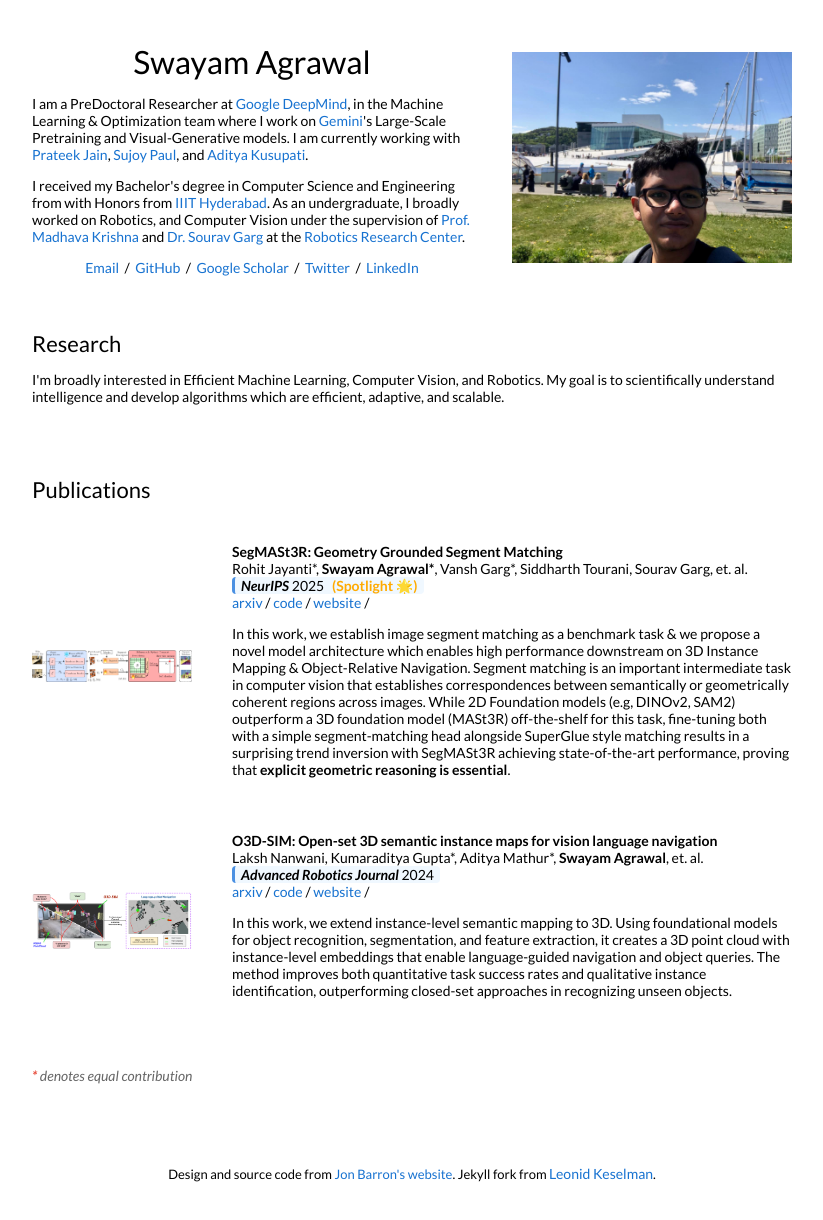
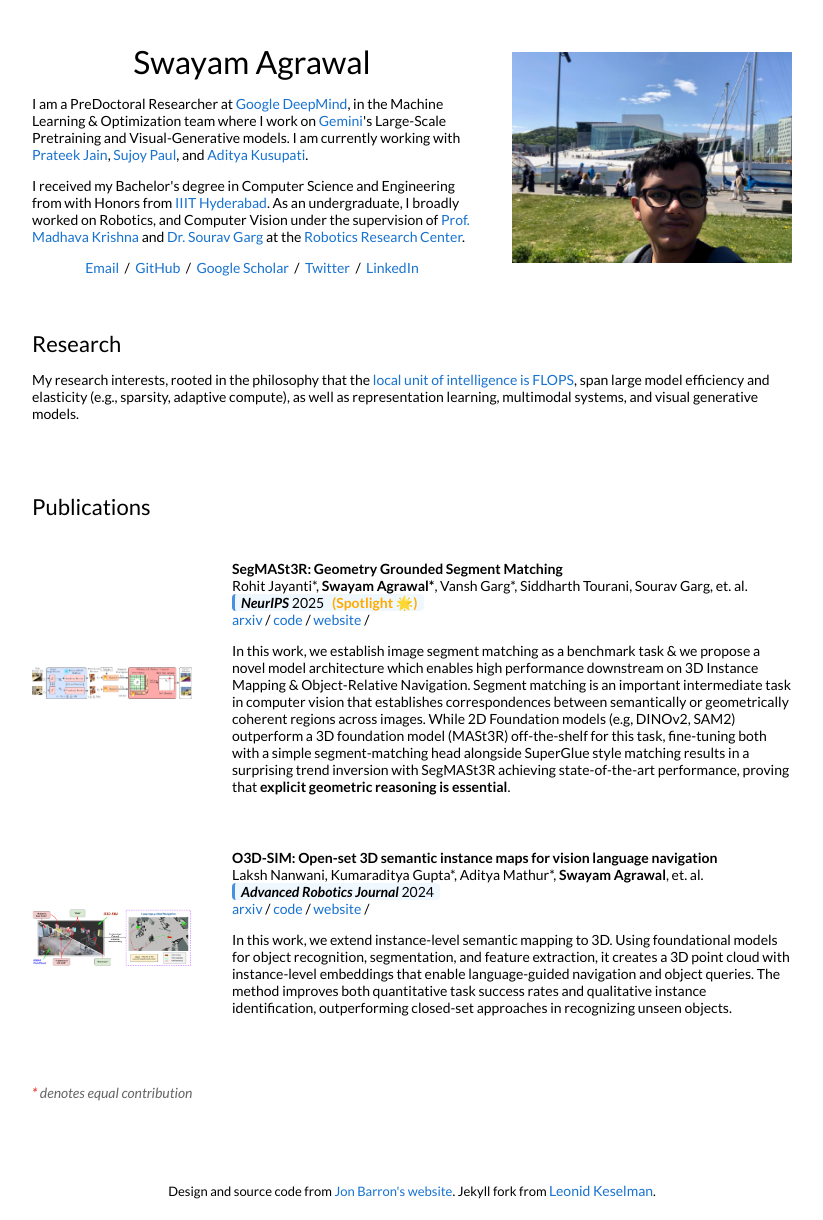
Before and after one commit to Swayam421/swayam421.github.io, a Jekyll site: the page built from _posts/2025-10-11-segmast3r.markdown, in a window 1280 px wide. Shown: the whole page, without its empty margins (228-1051 px from the left). Built offline with Jekyll 4.4.1, drawn with Linux system fonts in a browser that asks for light colours.

Commit message:
Update default.html

```diff
--- a/_layouts/default.html
+++ b/_layouts/default.html
@@ -138,10 +138,9 @@
               <td style="padding: 2.5%; width: 100%; vertical-align: middle">
                 <h2>Research</h2>
                 <p>
-                  I'm broadly interested in Efficient Machine Learning, Computer Vision,
-                  and Robotics.
-                  My goal is to scientifically understand intelligence and develop algorithms
-                  which are efficient, adaptive, and scalable.
+                  My research interests, rooted in the philosophy that the <a href="https://www.lesswrong.com/posts/f8joCrfQemEc3aCk8/the-local-unit-of-intelligence-is-flops">local unit of intelligence is FLOPS</a>,
+                  span large model efficiency and elasticity (e.g., sparsity, adaptive compute),
+                  as well as representation learning, multimodal systems, and visual generative models.
                 </p>
               </td>
             </tr>
```
